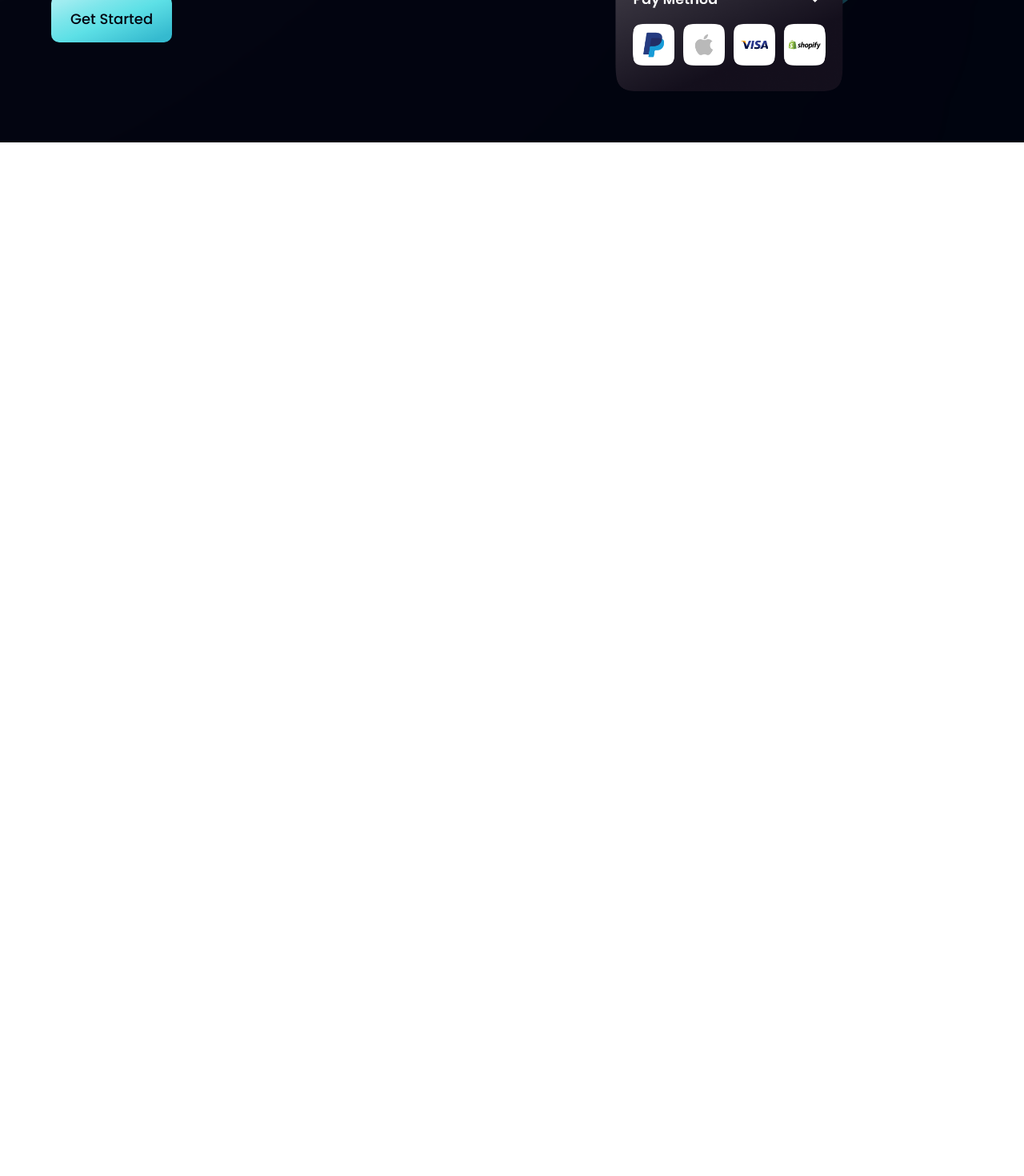
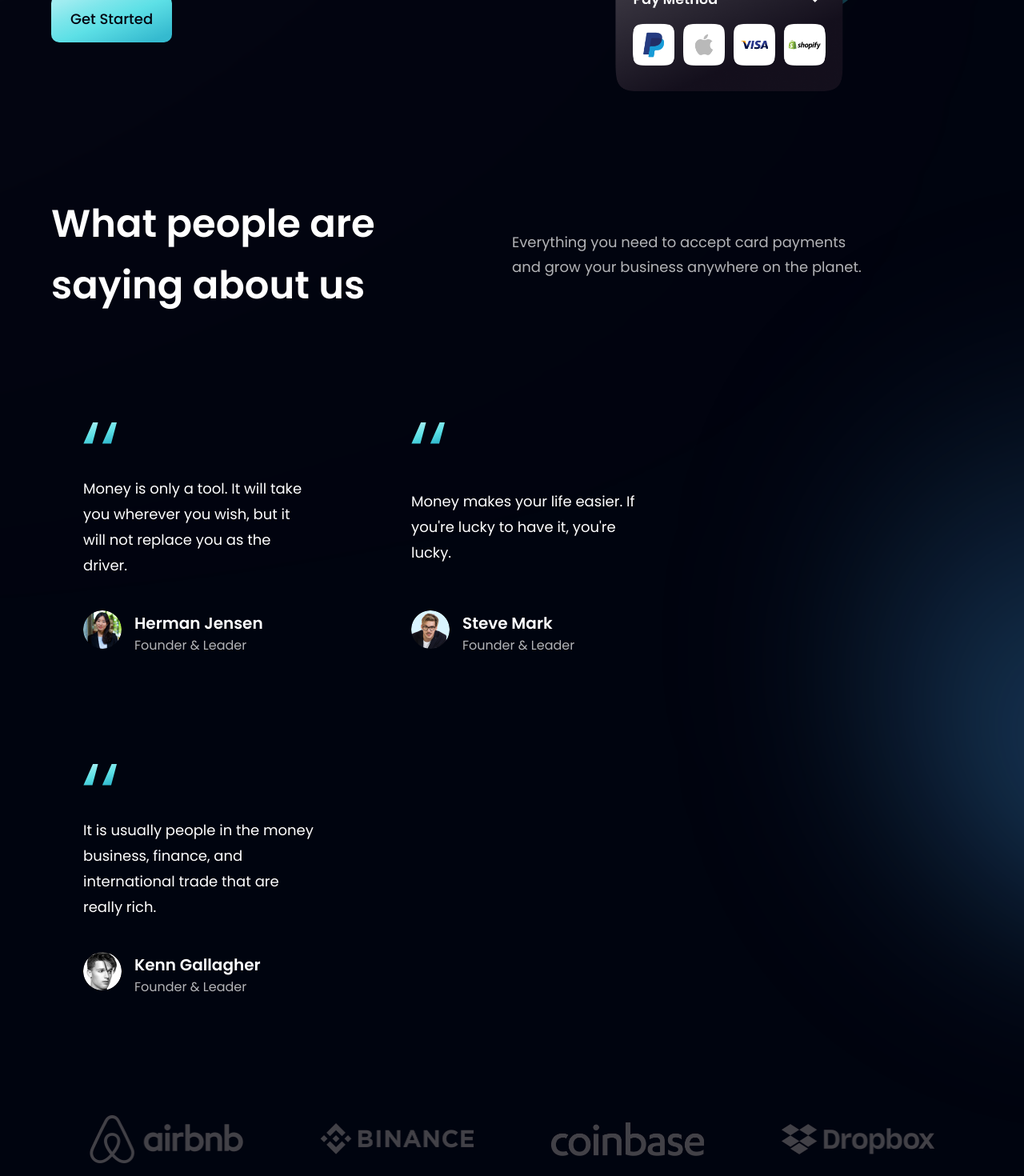
Before and after one commit to BinBin2905/bank_modern_app, a React (Vite) app in the folder bank_modern_app/: page / in a window 1280 px wide. Shown: the part 2706-4176 px from the top of the page at 80% size. Before the commit the page ends 2884 px from the top, so only its background shows below. Built offline with nearby package versions, Linux system fonts and the light colour scheme.

Commit message:
completed Testimonials

```diff
--- a/bank_modern_app/src/components/Clients.jsx
+++ b/bank_modern_app/src/components/Clients.jsx
@@ -1,7 +1,23 @@
 import React from "react";
+import { clients } from "../constants";
+import styles from "../style";
 
-const Clients = () => {
-  return <div></div>;
-};
-
+const Clients = () => (
+  <section className={`${styles.flexCenter} my-4`}>
+    <div className={`${styles.flexCenter} flex-wrap w-full`}>
+      {clients.map((client) => (
+        <div
+          key={client.id}
+          className={`flex-1 ${styles.flexCenter} sm:min-w-[192px] min-w-[120px]`}
+        >
+          <img
+            src={client.logo}
+            alt="client"
+            className="sm:w-[192px] w-[100px] object-contain"
+          />
+        </div>
+      ))}
+    </div>
+  </section>
+);
 export default Clients;
--- a/bank_modern_app/src/components/FeedBackCard.jsx
+++ b/bank_modern_app/src/components/FeedBackCard.jsx
@@ -1,7 +1,28 @@
 import React from "react";
+import { quotes } from "../assets";
 
-const FeedBackCard = () => {
-  return <div></div>;
-};
+const FeedBackCard = ({ content, name, title, img }) => (
+  <div className="flex justify-between flex-col px-10 py-12 rounded-[20px] max-w-[370px] md:mr-10 sm:mr-5 mr-0 my-5 feedback-card">
+    <img
+      src={quotes}
+      alt="double_quotes"
+      className="w-[42px] h-[27px] object-contain"
+    />
+    <p className="font-poppins font-normal text-[18px] leading-[32px] text-white my-10">
+      {content}
+    </p>
 
+    <div className="flex flex-row">
+      <img src={img} alt={name} className="w-[48px] h-[48px] rounded-full" />
+      <div className="flex flex-col ml-4">
+        <h4 className="font-poppins font-semibold text-[20px] leading-[32px] text-white ">
+          {name}
+        </h4>
+        <p className="font-poppins font-normal text-[16px] leading-[24px] text-dimWhite ">
+          {title}
+        </p>
+      </div>
+    </div>
+  </div>
+);
 export default FeedBackCard;
--- a/bank_modern_app/src/components/Testimonials.jsx
+++ b/bank_modern_app/src/components/Testimonials.jsx
@@ -1,7 +1,33 @@
 import React from "react";
+import { feedback } from "../constants";
+import styles from "../style";
+import FeedbackCard from "./FeedBackCard";
 
-const Testimonials = () => {
-  return <div></div>;
-};
+const Testimonials = () => (
+  <section
+    id="clients"
+    className={`${styles.paddingY} ${styles.flexCenter} flex-col relative`}
+  >
+    {/* TODO */}
+    <div className="absolute z-[0] w-[60%] h-[60%] -right-[50%] rounded-full blue__gradient" />
 
+    <div className="w-full flex justify-between items-center sm:flex-row flex-col sm:mb-16 mb-6 relative z-[1]">
+      <h1 className={styles.heading2}>
+        What people are <br className="sm:block hidden" /> saying about us
+      </h1>
+      <div className="w-full md:mt-0 mt-6 ">
+        <p className={`${styles.paragraph} text-left max-w-[450px]`}>
+          Everything you need to accept card payments and grow your business
+          anywhere on the planet.
+        </p>
+      </div>
+    </div>
+
+    <div className="flex flex-wrap sm:justify-start justify-center w-full feedback-container relative z-[1]">
+      {feedback.map((card) => (
+        <FeedbackCard key={card.id} {...card} />
+      ))}
+    </div>
+  </section>
+);
 export default Testimonials;
```
